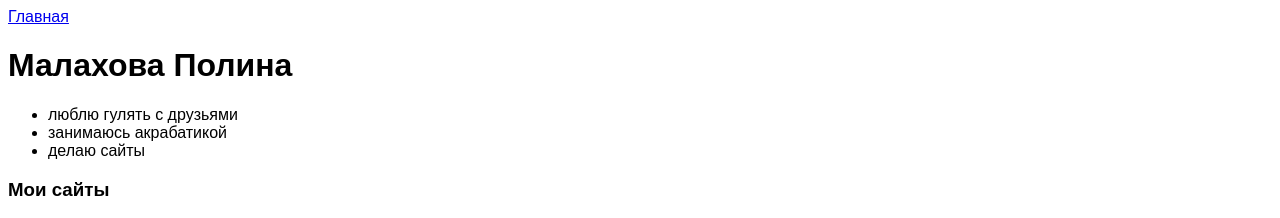
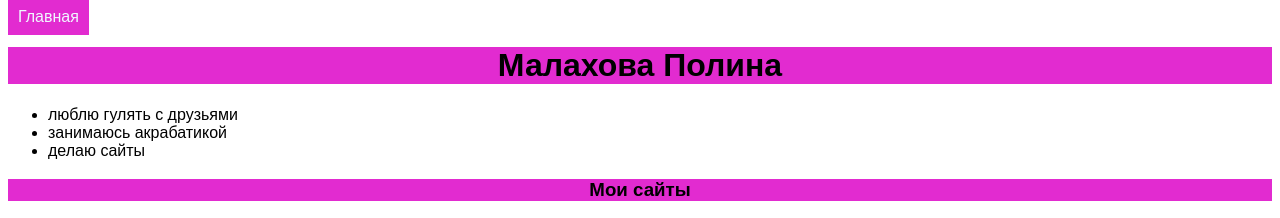
Before and after one commit to AlgoritmikaOrenburg/pmalahovab1, a plain HTML site: page index.html in a window 1280 px wide. Shown: the top 218 px of the page. Drawn offline with Linux system fonts and the light colour scheme; grey boxes are pictures that could not be loaded.

Commit message:
Update style.css

```diff
--- a/style.css
+++ b/style.css
@@ -1,3 +1,19 @@
 body {
     font-family: sans-serif;
 }
+
+h1{
+    text-align: center;
+    background-color: rgb(226, 43, 208);
+}
+
+h3{
+    text-align: center;
+    background-color: rgb(226, 43, 208);
+}
+a{
+    text-decoration: none;
+    background-color: rgb(226, 43, 208);
+    color: aliceblue;
+    padding: 10px;
+}
```
